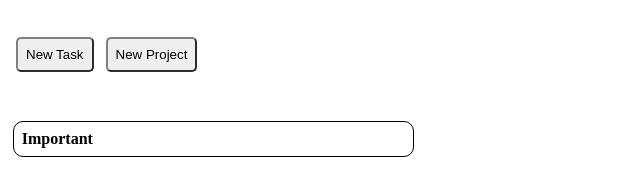
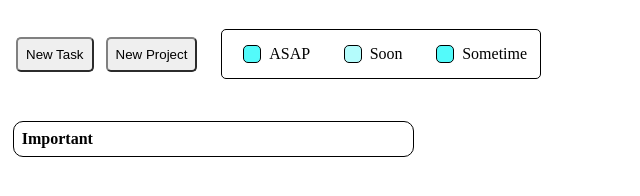
Before and after one commit to elodieboerma/todo-list, a website built with webpack: page src/template.html in a window 1280 px wide. Shown: the whole page, without its empty margins (0-640 px from the left). Built offline with nearby package versions, Linux system fonts and the light colour scheme.

Commit message:
add color key for priority colors

```diff
--- a/src/styles.css
+++ b/src/styles.css
@@ -1,6 +1,14 @@
 body {
     padding: 0rem;
     margin: 0rem;
+}
+
+
+
+/* header */
+header {
+    display: inline-flex;
+    align-items: center;
 }
 
 #buttons {
@@ -19,6 +27,33 @@ input[type="submit"]{
     justify-self: center;
     margin-top: 2rem;
     margin-bottom: 1rem;
+}
+
+
+/* color code */
+#key {
+    display: flex;
+    border: solid black 1px;
+    border-radius: 5px;
+    height: 3rem;
+}
+
+.code {
+    display: flex;
+    align-items: center;
+    margin: 0.8rem;
+}
+
+.code div:last-child {
+    line-height: 1;
+}
+
+.color {
+    width: 1rem;
+    height: 1rem;
+    border: solid black 1px;
+    border-radius: 5px;
+    margin: 0.5rem;
 }
 
 
@@ -87,7 +122,6 @@ input[type="radio"] {
     border: solid black 1px;
     margin: 0.8rem;
     font-weight: bold;
-    /*width: 50vw;*/
 }
 
 #container {
--- a/src/template.html
+++ b/src/template.html
@@ -6,10 +6,29 @@
     <title>To-do list</title>
 </head>
 <body>
-    <div id="buttons">
-        <button id="newTaskButton">New Task</button>
-        <button id="newProjectButton">New Project</button>
-    </div>
+    <header>
+        <div id="buttons">
+            <button id="newTaskButton">New Task</button>
+            <button id="newProjectButton">New Project</button>
+        </div>
+
+        <div id="key">
+            <div class="code">
+                <div class="color" style="background-color: rgb(83, 250, 250);"></div>
+                <div>ASAP</div>
+            </div>
+            <div class="code">
+                <div class="color soon"></div>
+                <div>Soon</div>
+            </div>
+            <div class="code">
+                <div class="color asap"></div>
+                <div>Sometime</div>
+            </div>
+        </div>
+    </header>
+
+
     <div id="list"></div>
 </body>
 </html>
```
